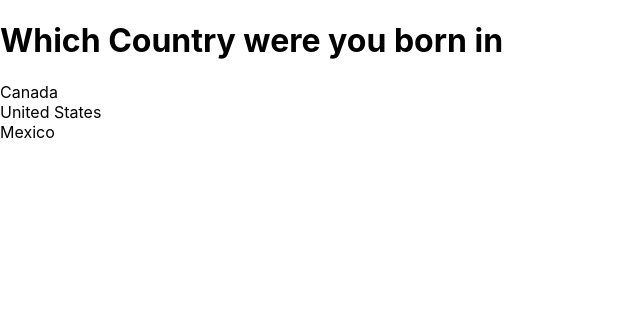
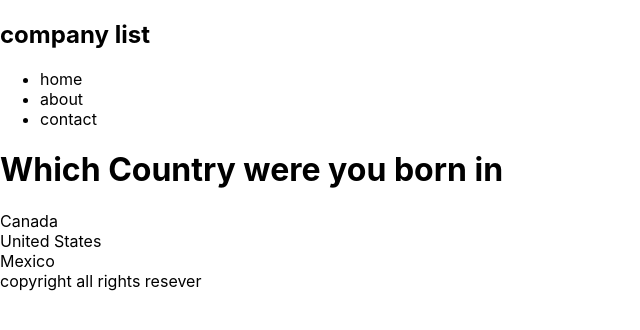
Before and after one commit to Mekatina65/twe, a Next.js app: page / in a window 1280 px wide. Shown: the top 330 px of the page, without its empty margins (0-640 px from the left). Built offline with nearby package versions, Linux system fonts and the light colour scheme.

Commit message:
added layout

```diff
--- /dev/null
+++ b/comp/footer.js
@@ -0,0 +1,8 @@
+const Footer = () => {
+    return (
+
+        <footer>copyright all rights resever</footer>
+     );
+}
+
+export default Footer;
--- /dev/null
+++ b/comp/layout.js
@@ -0,0 +1,17 @@
+import Footer from "./footer";
+import Navbar from "./navbar";
+
+const Layout = ({ children }) => {
+    return (
+
+        <div className="content">
+
+            <Navbar />
+            { children }
+            <Footer />
+
+
+        </div>
+     );
+}
+export default Layout;
--- /dev/null
+++ b/comp/navbar.js
@@ -0,0 +1,15 @@
+const Navbar = () => {
+    return (
+
+        <nav className="logo">
+            <h1>company list</h1>
+            <ul>
+                <li><a>home</a></li>
+                <li><a>about</a></li>
+                <li><a>contact</a></li>
+            </ul>
+        </nav>
+     );
+}
+
+export default Navbar;
--- a/pages/_app.js
+++ b/pages/_app.js
@@ -1,7 +1,13 @@
+import Layout from '../comp/layout'
 import '../styles/globals.css'
 
 function MyApp({ Component, pageProps }) {
-  return <Component {...pageProps} />
+  return (
+<Layout>
+<Component {...pageProps} />
+</Layout>
+
+  )
 }
 
 export default MyApp
```
